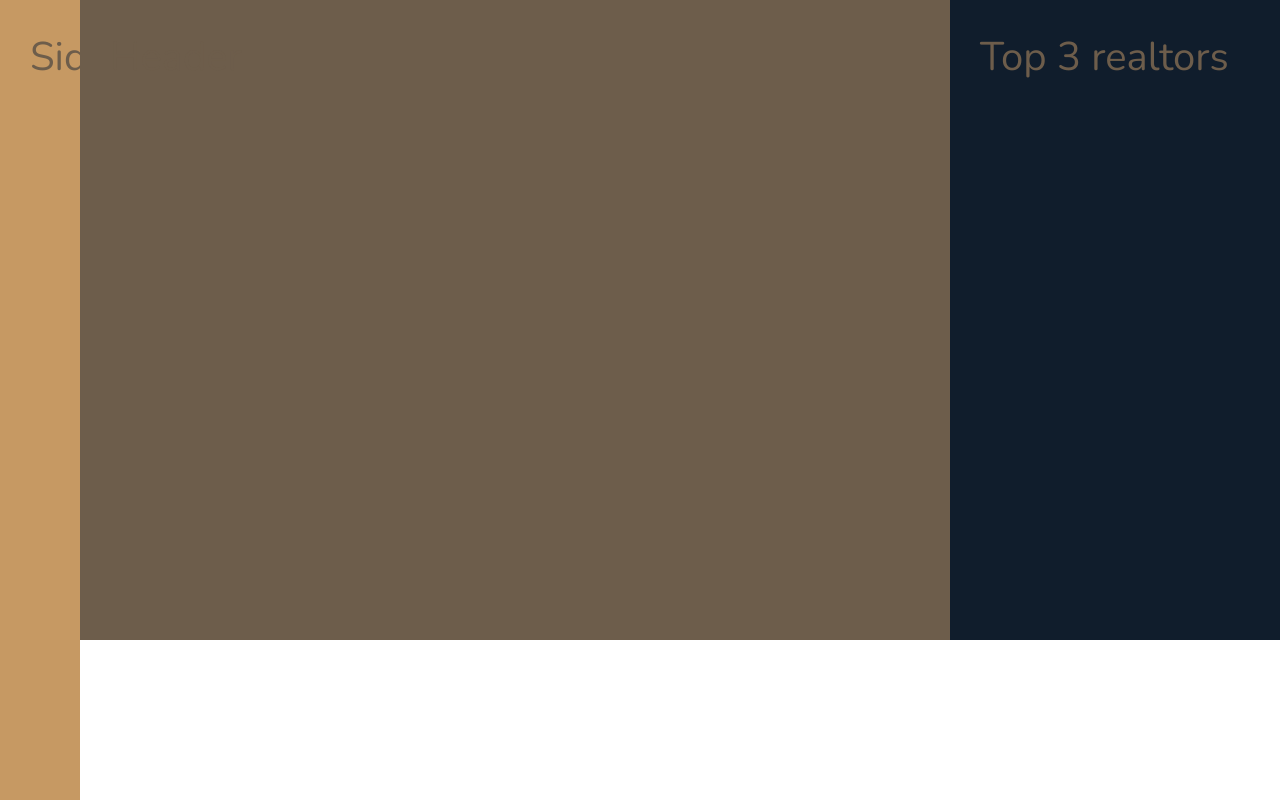
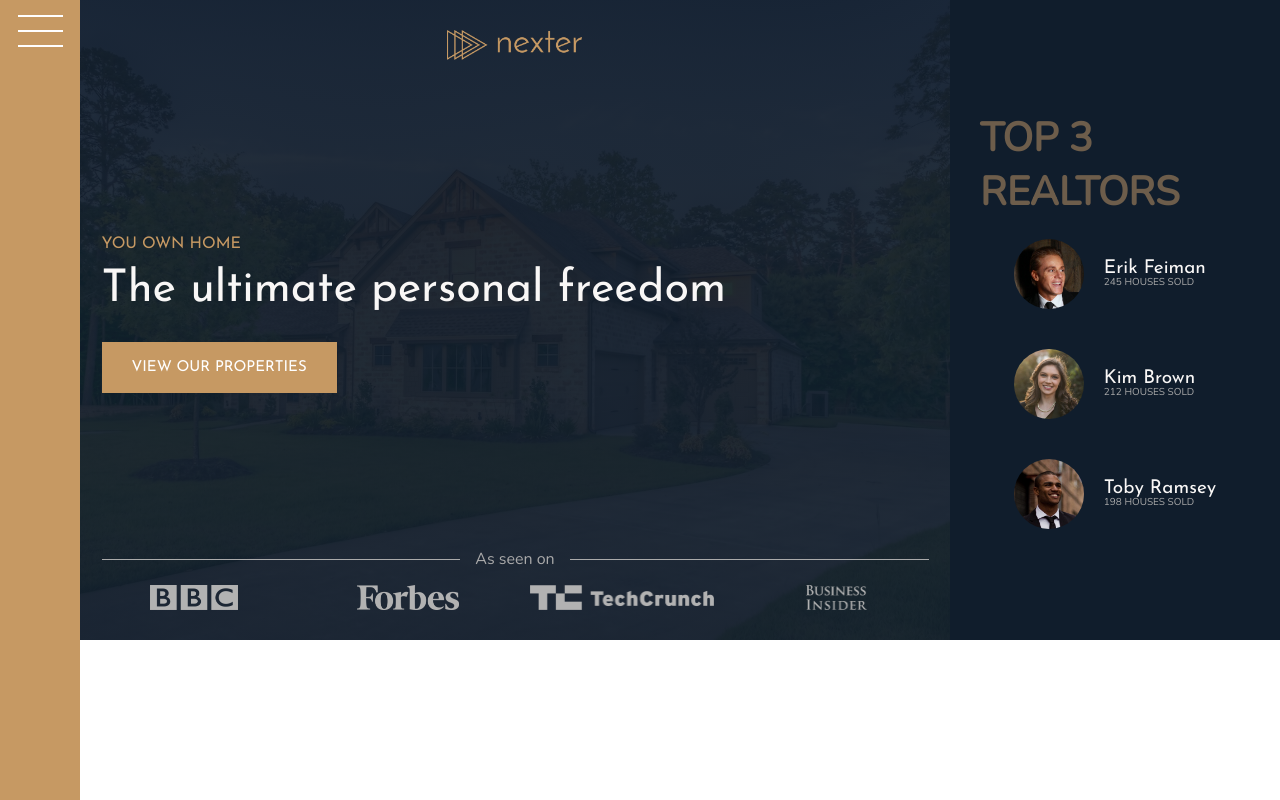
Before and after one commit to Dzhama/Nexter, a website: page index.html in a window 1280 px wide. Shown: the top 800 px of the page. Drawn offline with nearby package versions, Linux system fonts and the light colour scheme.

Commit message:
header added

```diff
--- a/index.html
+++ b/index.html
@@ -13,13 +13,42 @@
     </head>
     <body class="container">
         <aside class="sidebar">
-            Sidebar
+           <button class="nav-btn"> </button>
         </aside>
         <header class="header">
-            Header
+           <img src="img/logo.png" alt="Nexter Logo" class="header__logo">
+           <h3 class="heading-3">You own home</h3>
+           <h1 class="heading-1">The ultimate personal freedom</h1>
+           <button class="btn header__btn"> View our properties</button>
+           <div class="header__seenon-text">As seen on</div>
+           <div class="header__seenon-logos">
+               <img src="img/logo-bbc.png" alt="Seen on logo 1">
+               <img src="img/logo-forbes.png" alt="Seen on logo 2">
+               <img src="img/logo-techcrunch.png" alt="Seen on logo 3">
+               <img src="img/logo-bi.png" alt="Seen on logo 4">
+           </div>
         </header>
         <div class="realtors">
-            Top 3 realtors
+            <h4 class="header-4">TOP 3 REALTORS</h3>
+            <div class="realtors__list">
+                <img src="img/realtor-1.jpeg" alt="Realtor 1" class="realtors__img">
+                <div class="realtors_list">
+                    <h4 class="heading-4 heading-4--light">Erik Feiman</h4>
+                    <p class="realtors__sold">245 houses sold</p>
+                </div>
+
+                <img src="img/realtor-2.jpeg" alt="Realtor 2" class="realtors__img">
+                <div class="realtors_list">
+                    <h4 class="heading-4 heading-4--light">Kim Brown</h4>
+                    <p class="realtors__sold">212 houses sold</p>
+                </div>
+
+                <img src="img/realtor-3.jpeg" alt="Realtor 3" class="realtors__img">
+                <div class="realtors_list">
+                    <h4 class="heading-4 heading-4--light">Toby Ramsey</h4>
+                    <p class="realtors__sold">198 houses sold</p>
+                </div>
+            </div>
         </div>
 
         <section class="features">
--- a/sass/_header.scss
+++ b/sass/_header.scss
@@ -1,4 +1,57 @@
 .header {
 	background-color: $color-grey-dark-2;
 	grid-column: full-start / col-end 6;
+	background-image: linear-gradient(rgba($color-secondary, .93), rgba($color-secondary, .93)), url(../img/hero.jpeg);
+	background-size: cover;
+	background-position: center;
+
+	display: grid;
+	grid-template-rows: 1fr min-content 6rem 1fr;
+	grid-template-columns: max-content;
+	grid-row-gap: 1.5rem;
+
+	justify-content: center;
+
+	&__logo {
+		height: 3rem;
+		justify-self: center;
+	}
+
+	&__btn {
+		justify-self: start;
+		align-self: start;
+	}
+
+	&__seenon-text {
+		display: grid;
+		grid-template-columns: 1fr  max-content 1fr;
+		grid-column-gap: 1.5rem;
+		align-items: center;
+
+		font-size: 1.6rem;
+		color: $color-grey-light-2;
+
+		&::before,
+		&::after {
+			content: "";
+			height: 1px;
+			display: block;
+			background-color: currentColor;
+		}
+
+	}
+
+	&__seenon-logos {
+
+		display: grid;
+		grid-template-columns: repeat(4, 1fr);
+		grid-column-gap: 3rem;
+		justify-items: center;
+
+		img {
+			height: 2.5rem;
+			filter: brightness(70%);
+
+		}
+	}
 }
--- a/sass/_realtors.scss
+++ b/sass/_realtors.scss
@@ -1,4 +1,38 @@
 .realtors {
 	background-color: $color-secondary;
 	grid-column: col-start 7 / full-end;
+
+	padding: 3rem;
+
+	display: grid;
+	align-content: center;
+	justify-content: center;
+	justify-items: center;
+	grid-row-gap: 2rem;
+
+
+	&__list {
+		display: grid;
+		grid-template-columns: min-content max-content;
+		grid-column-gap: 2rem;
+		grid-row-gap: 5vh;
+		justify-content: center;
+		align-items: center;
+	}
+
+	&__img {
+		width: 7rem;
+		border-radius: 50%;
+		display: block;
+
+	}
+
+	&__sold {
+		font-size: 1rem;
+		text-transform: uppercase;
+		color: $color-grey-light-2;
+		margin-top: -3px;
+
+
+	}
 }
--- a/sass/_sidebar.scss
+++ b/sass/_sidebar.scss
@@ -2,4 +2,28 @@
 	background-color: $color-primary;
 	grid-column: sidebar-start / sidebar-end;
 	grid-row: 1 / -1;
+
+	display: flex;
+	justify-content: center;
 }
+
+.nav-btn {
+	border: none;
+	border-radius: 	0;
+	background-color: #fff;
+	width: 4.5rem;
+	height: 2px;
+
+	&::before,
+	&::after {
+		content: "";
+		background-color: #fff;
+		width: 4.5rem;
+		height: 2px;
+		display: block;
+	}
+
+	&::before{ transform: translateY(-1.5rem);}
+	&::after{ transform: translateY(1.3rem);}
+
+}
--- a/sass/_typography.scss
+++ b/sass/_typography.scss
@@ -5,6 +5,9 @@
 
 .heading-1 {
 	@extend %heading;
+	font-size: 4.5rem;
+	color: $color-grey-light-1;
+	line-height: 1;
 }
 .heading-2 {
 	@extend %heading;
@@ -14,7 +17,7 @@
 
 	&--light {
 		color: $color-grey-light-1;}
-	&--light {color: $color-grey-dark-1;}
+	&--dark {color: $color-grey-dark-1;}
 }
 .heading-3 {
 	@extend %heading;
@@ -28,7 +31,7 @@
 
 	&--light {
 		color: $color-grey-light-1;}
-	&--light {color: $color-grey-dark-1;}
+	&--dark {color: $color-grey-dark-1;}
 }
 
 .btn {
```
Also changed, not shown: css/style.css.
